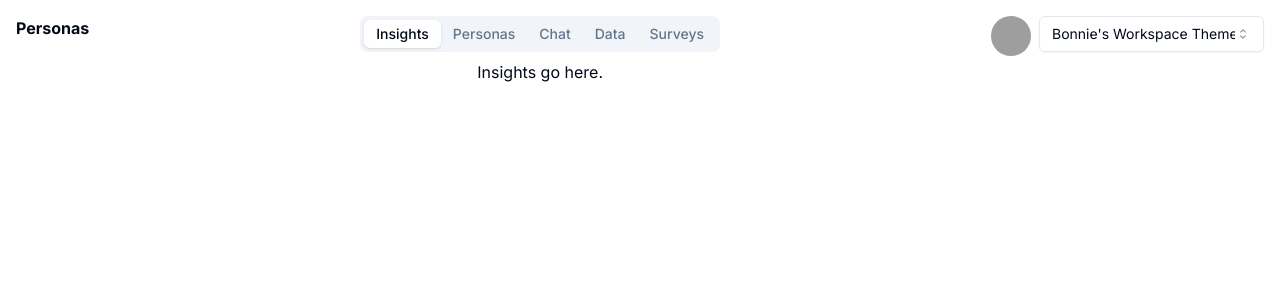
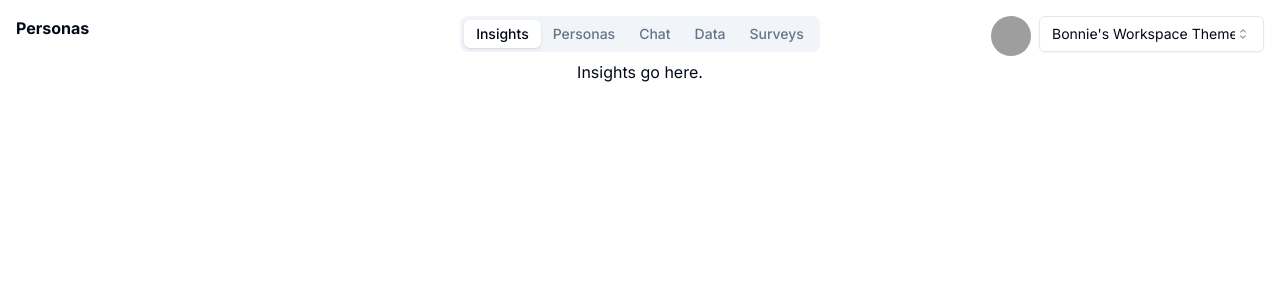
Before and after one commit to ajaywaghray/my-app, a Next.js app: page / in a window 1280 px wide. Shown: the top 300 px of the page. Built offline with nearby package versions, Linux system fonts and the light colour scheme; grey boxes are pictures that could not be loaded.

Commit message:
Maybe this alignment works?

```diff
--- a/src/app/page.tsx
+++ b/src/app/page.tsx
@@ -16,10 +16,10 @@ export default function Home() {
   return (
     <main>
       <div style={{ display: 'flex', justifyContent: 'space-between', alignItems: 'top', padding: '16px' }}>
-        <div style={{fontWeight: '700', justifyContent: 'left'}}>
-          Personas
+        <div style={{ flex: 1, display: 'flex', justifyContent: 'left' }}>
+          <div style={{ fontWeight: '700' }}>Personas</div>
         </div>
-        <div style={{ display: 'flex', justifyContent: 'center'}}>
+        <div style={{ flex: 1, display: 'flex', justifyContent: 'center' }}>
           <Tabs defaultValue="insights">
             <TabsList>
               <TabsTrigger value="insights">Insights</TabsTrigger>
@@ -35,7 +35,7 @@ export default function Home() {
             <TabsContent value="surveys" style={{ textAlign: 'center' }}>Surveys go here.</TabsContent>
           </Tabs>
         </div>
-        <div style={{ display: 'flex', alignItems: 'top', justifyContent: 'right'}}>
+        <div style={{ flex: 1, display: 'flex', justifyContent: 'right' }}>
           <Avatar style={{ marginRight: '8px' }}>
             <AvatarImage src="https://github.com/shadcn.png" />
             <AvatarFallback>CN</AvatarFallback>
```
